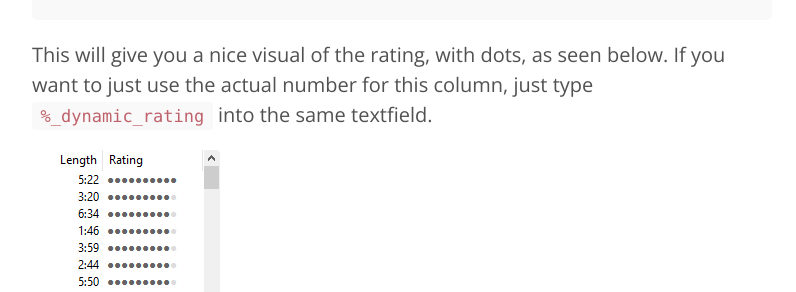
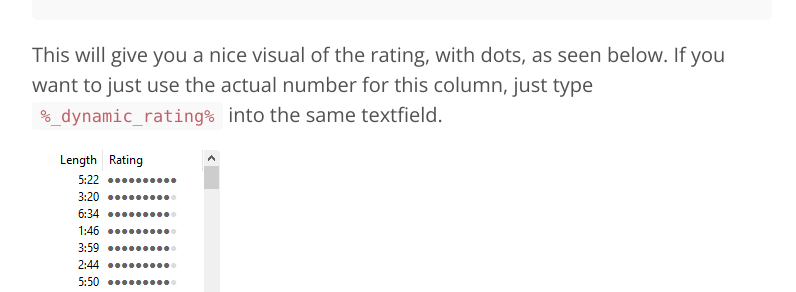
Before and after one commit to resir014/resir014.github.io, a Jekyll site: the page built from _posts/2015/2015-11-08-the-ultimate-foobar2000-setup.md, in a window 1280 px wide and 900 px high, scrolled down 5996 px. Shown: the part 154-446 px from the top of the window, without its empty margins (238-1034 px from the left). Built offline with Jekyll 4.4.1, drawn with Linux system fonts in a browser that asks for light colours; comment, search, counter and statistics services are not loaded.

Commit message:
Updated: The Ultimate foobar2000 Setup*
Fixed some typos.

```diff
--- a/_posts/2015/2015-11-08-the-ultimate-foobar2000-setup.md
+++ b/_posts/2015/2015-11-08-the-ultimate-foobar2000-setup.md
@@ -14,7 +14,9 @@ Of course, I did run into some concerns that it won't be able to do the things t
 
 So I started looking around for custom components and toyed around with them a bit, and this is what I came up with.
 
-[![foobar2000]({{ site.baseurl }}/public/images/blog/2015/the-ultimate-foobar2000-setup/2015-11-08_00-23-02.png)]({{ site.baseurl }}/public/images/blog/2015/the-ultimate-foobar2000-setup/2015-11-08_00-23-02.png)
+<a href="{{ site.baseurl }}/public/images/blog/2015/the-ultimate-foobar2000-setup/2015-11-08_00-23-02.png" target="_blank">
+  <img src="{{ site.baseurl }}/public/images/blog/2015/the-ultimate-foobar2000-setup/2015-11-08_00-23-02.png" alt="foobar2000">
+</a>
 
 Here's a guide on how to make your foobar2000 look more like mine, which I find to be really neat. Sure, this might not be the best setup there is, but at least it makes your foobar2000 experience more bearable.
 
@@ -127,7 +129,7 @@ $puts(notplayed,$rgb(200,200,200)- n/a -)
 $ifgreater(%_dynamic_rating%,0,$get(display),$get(notplayed))
 {% endhighlight %}
 
-This will give you a nice visual of the rating, with dots, as seen below. If you want to just use the actual number for this column, just type `%_dynamic_rating` into the same textfield.
+This will give you a nice visual of the rating, with dots, as seen below. If you want to just use the actual number for this column, just type `%_dynamic_rating%` into the same textfield.
 
 ![foobar2000]({{ site.baseurl }}/public/images/blog/2015/the-ultimate-foobar2000-setup/2015-11-20_23-41-37.png)
 
@@ -149,7 +151,9 @@ The first grouping rule in that window is included by default. But we're gonna t
 
 Save your changes, and there you go, a 100%-working Top Tracks playlist.
 
-[![foobar2000]({{ site.baseurl }}/public/images/blog/2015/the-ultimate-foobar2000-setup/2015-11-08_00-13-37.png)]({{ site.baseurl }}/public/images/blog/2015/the-ultimate-foobar2000-setup/2015-11-08_00-13-37.png)
+<a href="{{ site.baseurl }}/public/images/blog/2015/the-ultimate-foobar2000-setup/2015-11-08_00-13-37.png" target="_blank">
+  <img src="{{ site.baseurl }}/public/images/blog/2015/the-ultimate-foobar2000-setup/2015-11-08_00-13-37.png" alt="foobar2000">
+</a>
 
 ## Organising your music
 
```
